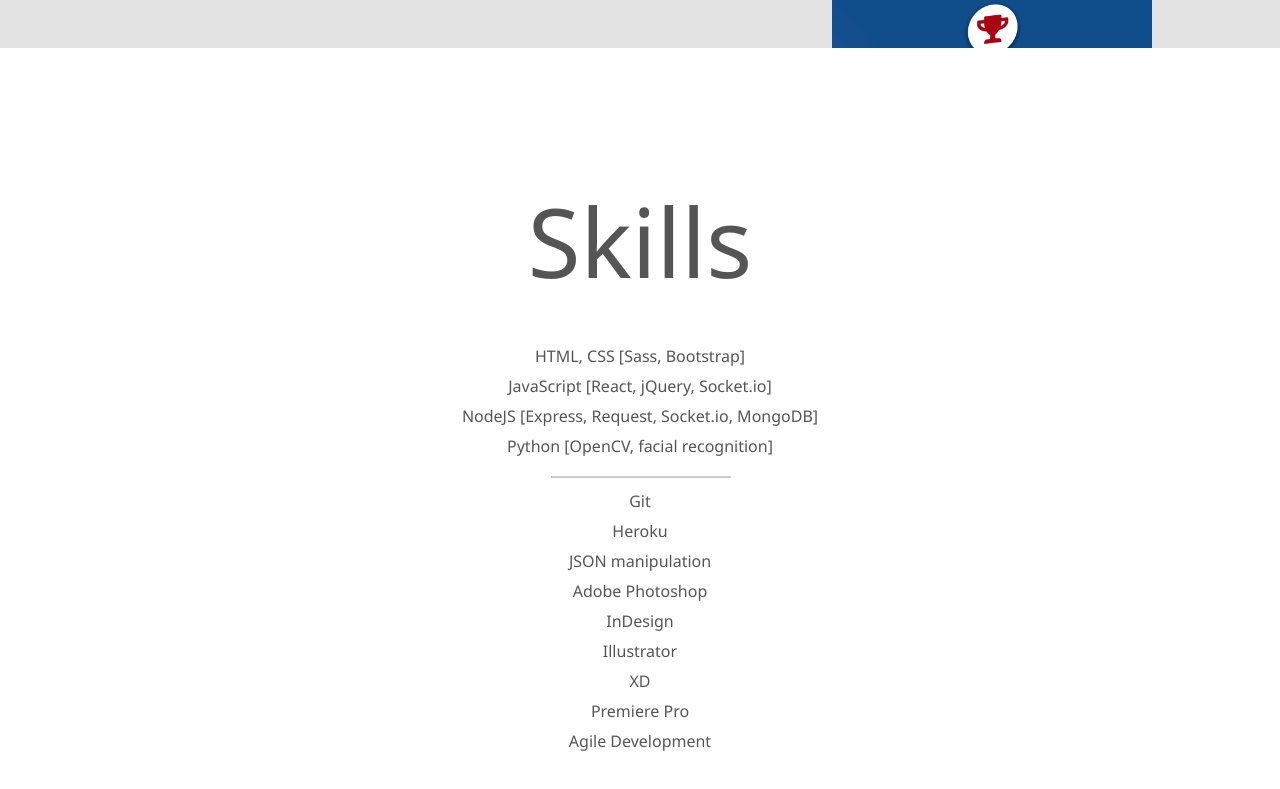
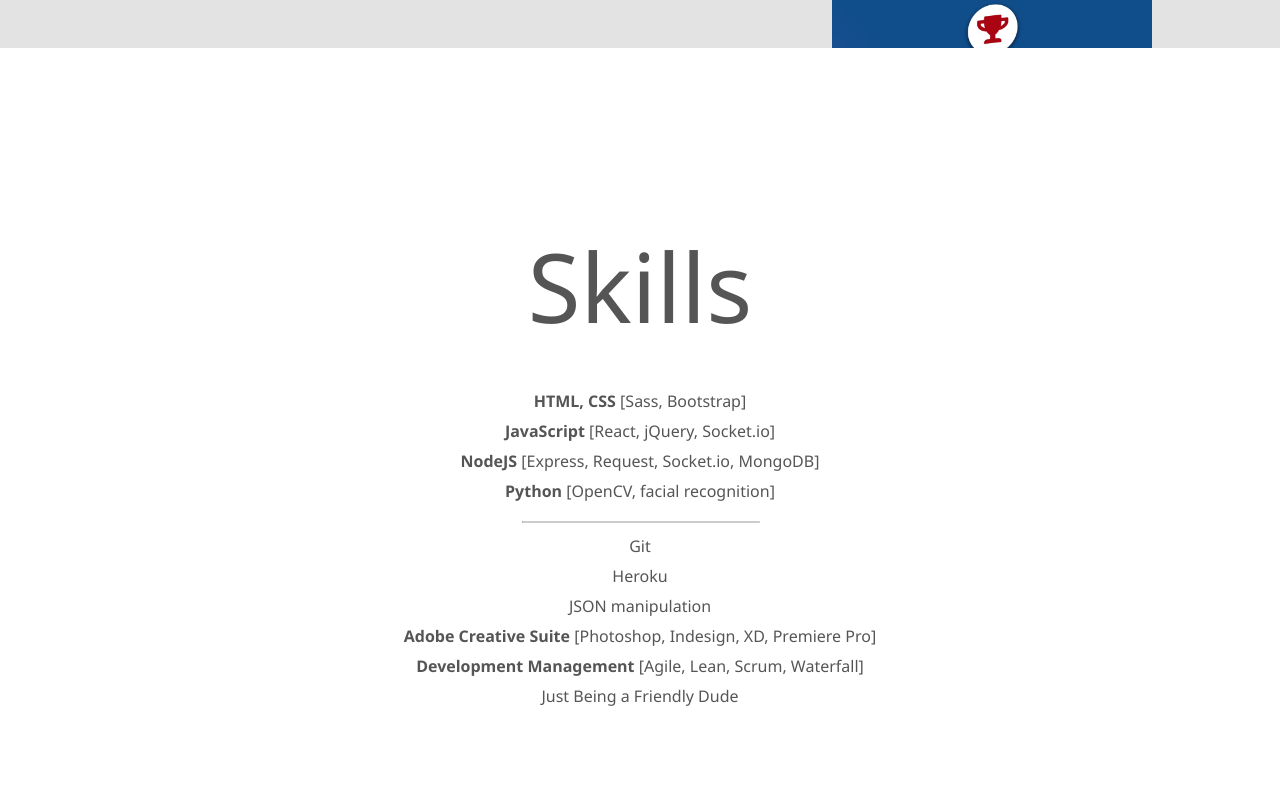
Before and after one commit to ChihaChoi/chihachoi.github.io, a website: page index.html in a window 1280 px wide. Shown: the part 1552-2341 px from the top of the page. Drawn offline with Linux system fonts and the light colour scheme.

Commit message:
add html styling

```diff
--- a/index.html
+++ b/index.html
@@ -80,20 +80,19 @@
       <div class="skills-body flex-col">
         <h1 class="header">Skills</h1>
         <ul class="list">
-          <li>HTML, CSS [Sass, Bootstrap]</li>
-          <li>JavaScript [React, jQuery, Socket.io]</li>
-          <li>NodeJS [Express, Request, Socket.io, MongoDB]</li>
-          <li>Python [OpenCV, facial recognition]</li>
+          <li><b>HTML, CSS</b> [Sass, Bootstrap]</li>
+          <li><b>JavaScript</b> [React, jQuery, Socket.io]</li>
+          <li><b>NodeJS</b> [Express, Request, Socket.io, MongoDB]</li>
+          <li><b>Python</b> [OpenCV, facial recognition]</li>
           <hr />
           <li>Git</li>
           <li>Heroku</li>
           <li>JSON manipulation</li>
-          <li>Adobe Photoshop</li>
-          <li>InDesign</li>
-          <li>Illustrator</li>
-          <li>XD</li>
-          <li>Premiere Pro</li>
-          <li>Agile Development</li>
+          <li>
+            <b>Adobe Creative Suite</b> [Photoshop, Indesign, XD, Premiere Pro]
+          </li>
+          <li><b>Development Management</b> [Agile, Lean, Scrum, Waterfall]</li>
+          <li>Just Being a Friendly Dude</li>
         </ul>
       </div>
     </section>
```
